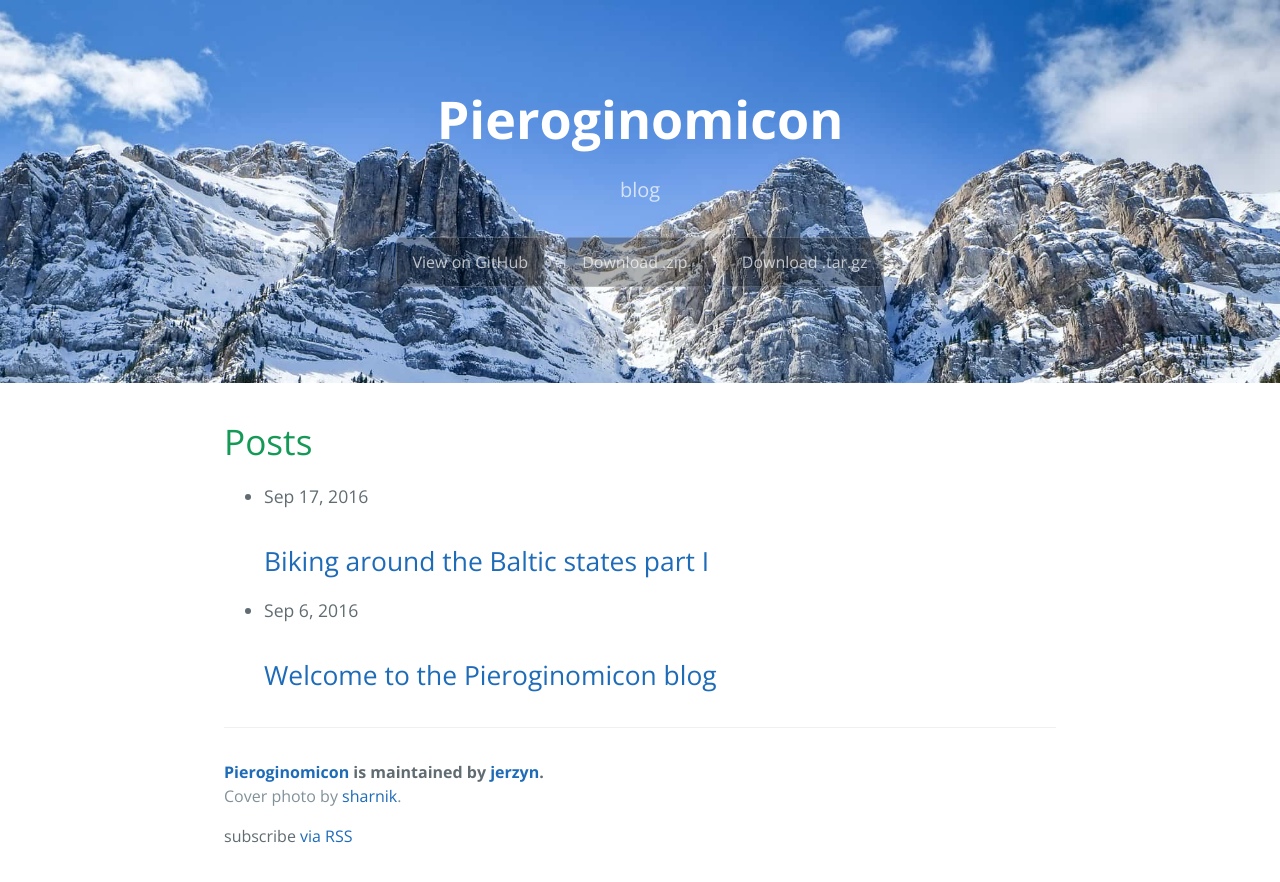
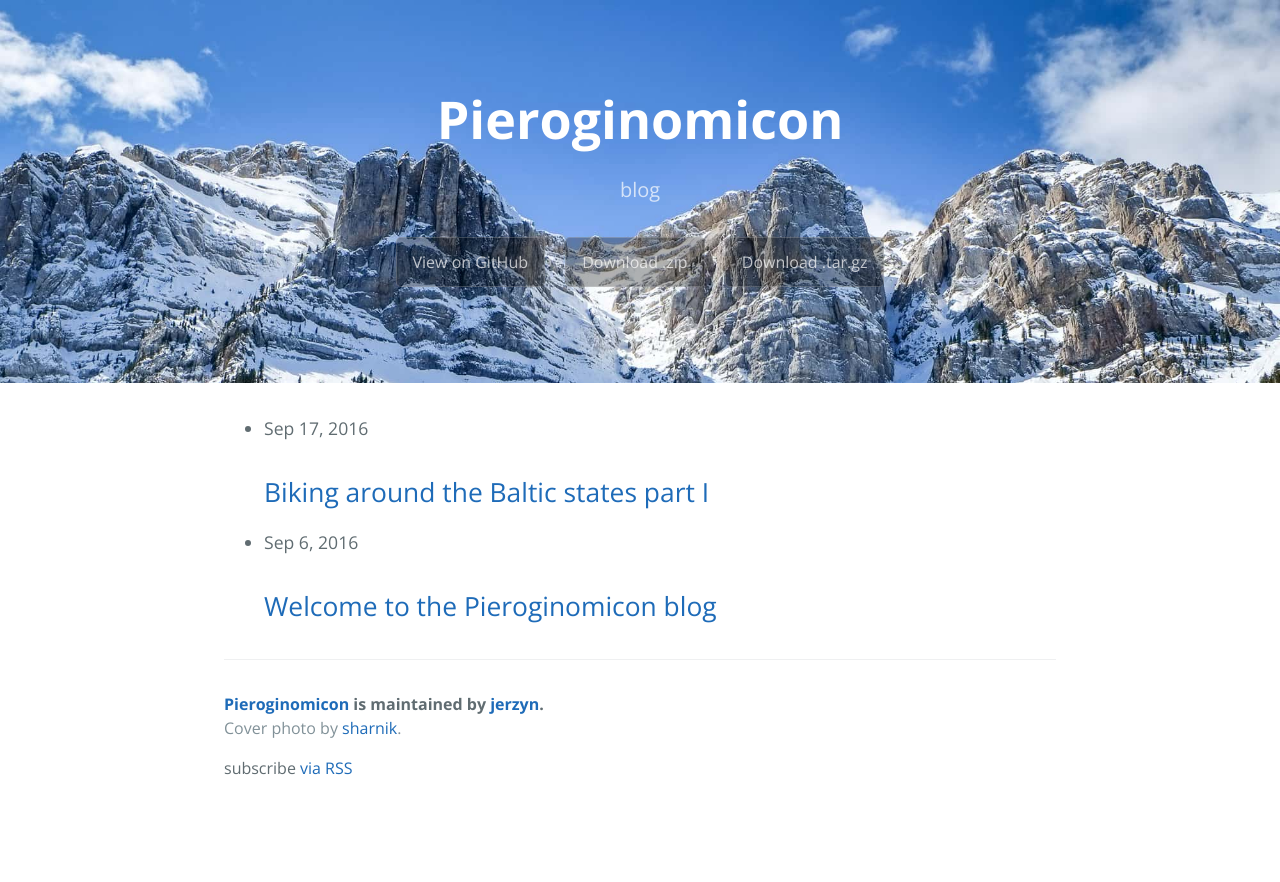
Before and after one commit to jerzyn/pieroginomicon, a Jekyll site: the page built from index.html, in a window 1280 px wide. Shown: the top 882 px of the page. Built offline with Jekyll 4.4.1, drawn with Linux system fonts in a browser that asks for light colours.

Commit message:
Delete the posts header in index

```diff
--- a/index.html
+++ b/index.html
@@ -4,7 +4,7 @@
 
 <div class="home">
 
-  <h1 class="page-heading">Posts</h1>
+  <!--<h1 class="page-heading"></h1>-->
 
   <ul class="post-list">
     {% for post in site.posts %}
```
